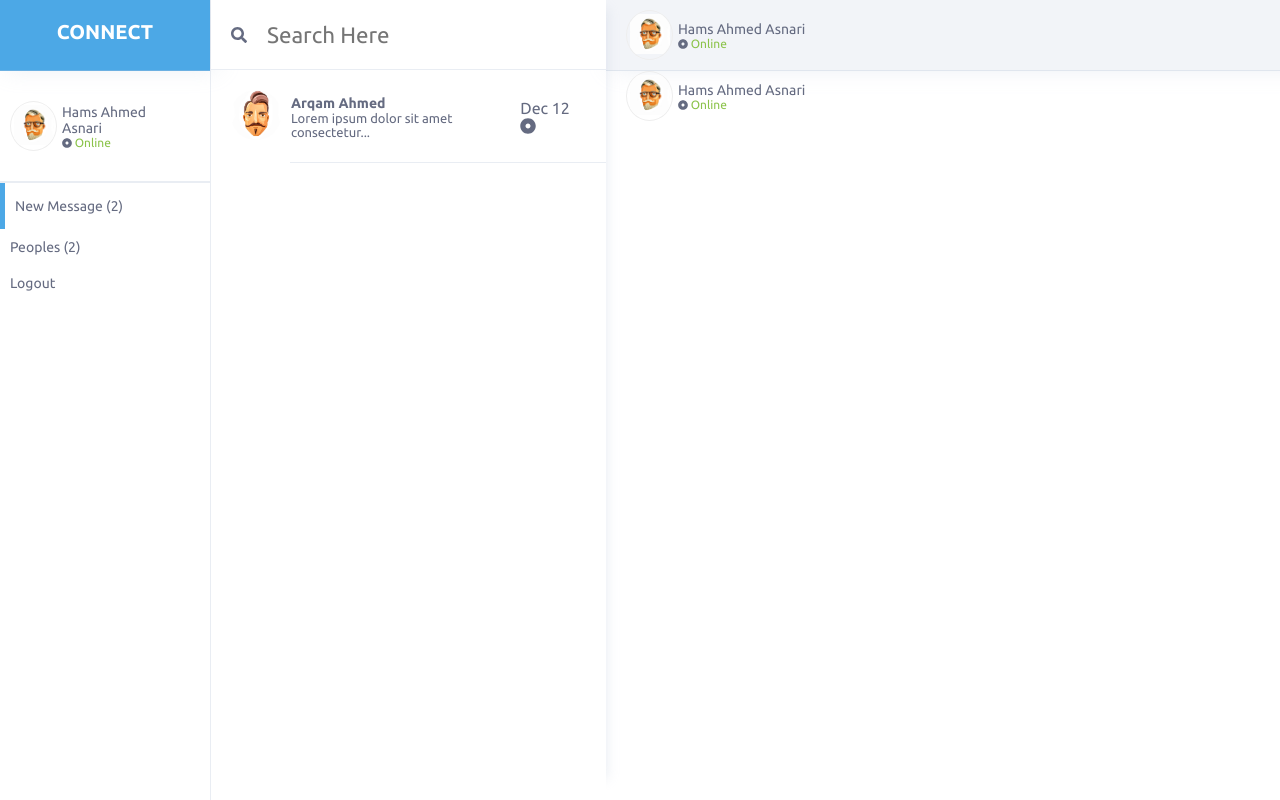
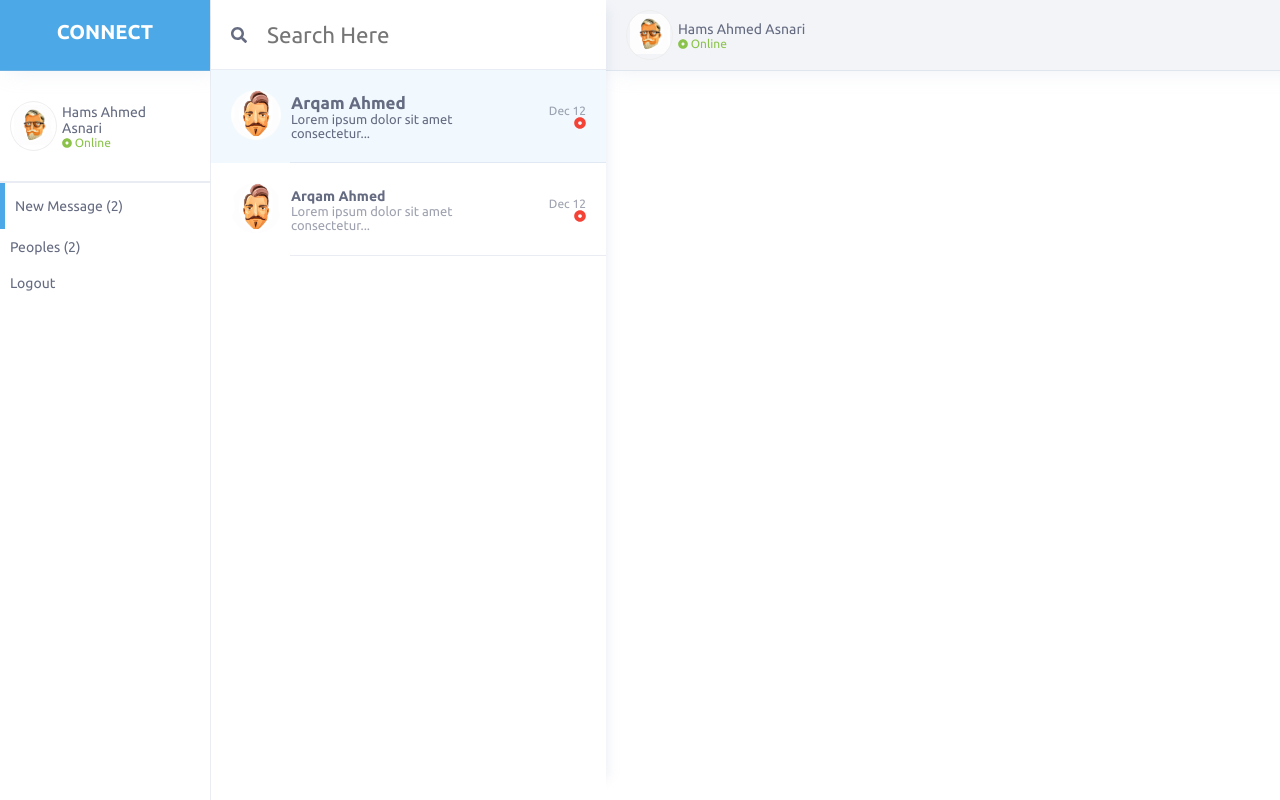
Before and after one commit to hamsahmedansari/React-Realtime-Chat, a React (Create React App) app: page / in a window 1280 px wide. Built offline with nearby package versions, Linux system fonts and the light colour scheme.

Commit message:
UPDATE: :construction: UI of Chat

```diff
--- a/src/components/common/messageBox/index.jsx
+++ b/src/components/common/messageBox/index.jsx
@@ -7,8 +7,9 @@ class MessageBox extends Component {
     this.state = {};
   }
   render() {
+    const { active } = this.props;
     return (
-      <div className="messageBox flex-container">
+      <div className={`messageBox flex-container ${active ? "active" : ""}`}>
         <div className="item">
           <img src="/assets/images/3.jpeg" alt="" />
         </div>
@@ -18,7 +19,9 @@ class MessageBox extends Component {
         </div>
         <div className="item">
           <p>Dec 12</p>
-          <i className="fas fa-dot-circle" />
+          <p>
+            <i className="fas fa-dot-circle" />
+          </p>
         </div>
       </div>
     );
--- a/src/components/common/messageBox/style.scss
+++ b/src/components/common/messageBox/style.scss
@@ -6,9 +6,13 @@
   padding: 20px;
   position: relative;
   &.active {
+    background: #f1f9fe;
     > :nth-child(2) {
       h4 {
         font-size: 17px;
+      }
+      p {
+        color: rgba(101, 107, 129, 1);
       }
     }
   }
@@ -44,10 +48,19 @@
     }
     p {
       font-size: 13px;
+      color: rgba(101, 107, 129, 0.63);
     }
   }
   > :nth-child(3) {
     flex-grow: 1;
+    font-size: 12px;
+    text-align: right;
+    p {
+      color: rgba(101, 107, 129, 0.63);
+      path {
+        color: #f44336;
+      }
+    }
   }
 }
 
--- a/src/components/common/profile/style.scss
+++ b/src/components/common/profile/style.scss
@@ -23,6 +23,9 @@
   }
   svg {
     font-size: 10px;
+    path {
+      color: #8bc34a;
+    }
   }
   p {
     font-size: 12px;
--- a/src/components/home/index.jsx
+++ b/src/components/home/index.jsx
@@ -54,8 +54,9 @@ class Home extends Component {
                   />
                 </div>
               </div>
-              {/* Profile */}
+              {/* Message's */}
               <div className="item">
+                <MessageBox active={true} />
                 <MessageBox />
               </div>
             </div>
@@ -66,10 +67,8 @@ class Home extends Component {
               <div className="item">
                 <Profile />
               </div>
-              {/* Profile */}
-              <div className="item">
-                <Profile />
-              </div>
+              {/* Chat */}
+              <div className="item">{/* <Profile /> */}</div>
             </div>
           </div>
         </div>
--- a/src/components/home/style.scss
+++ b/src/components/home/style.scss
@@ -122,12 +122,14 @@
       flex-grow: 2;
       > div {
         // column-3
+        > div {
+          background: #f2f4f8;
+        }
         > :nth-child(1) {
           // header
           height: 70px;
           border-bottom: 1px solid rgba(183, 195, 214, 0.3);
           box-shadow: 6px -3px 25px 0 rgba(183, 195, 214, 0.3);
-          background: #f2f4f8;
           z-index: -1;
           padding-left: 20px;
         }
```
